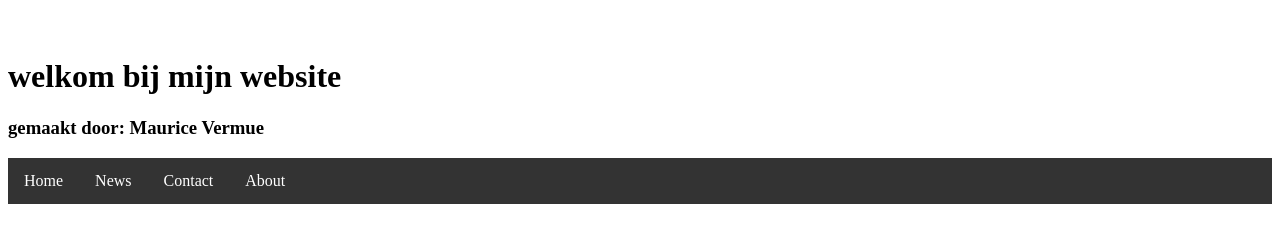
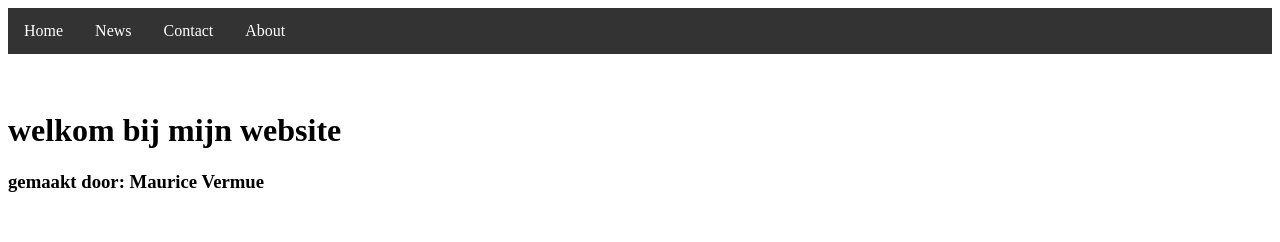
Before and after one commit to MauriceVer/MauriceVer.github.io, a plain HTML site: page index.html in a window 1280 px wide. Drawn offline with Linux system fonts and the light colour scheme.

Commit message:
naar beneden

```diff
--- a/index.html
+++ b/index.html
@@ -28,8 +28,6 @@
         </style>
 </head>
 <body>
-<h1><br>welkom bij mijn website</br></h1>
-<h3>gemaakt door: Maurice Vermue</h3>
 
 <ul>
     <li><a class="active" href="#home">Home</a></li>
@@ -37,6 +35,8 @@
     <li><a href="#contact">Contact</a></li>
     <li><a href="#about">About</a></li>
   </ul>
+  <center></center><h1><br>welkom bij mijn website</br></h1>
+  <h3>gemaakt door: Maurice Vermue</h3></center>
 
 </body>
 </html>
```
